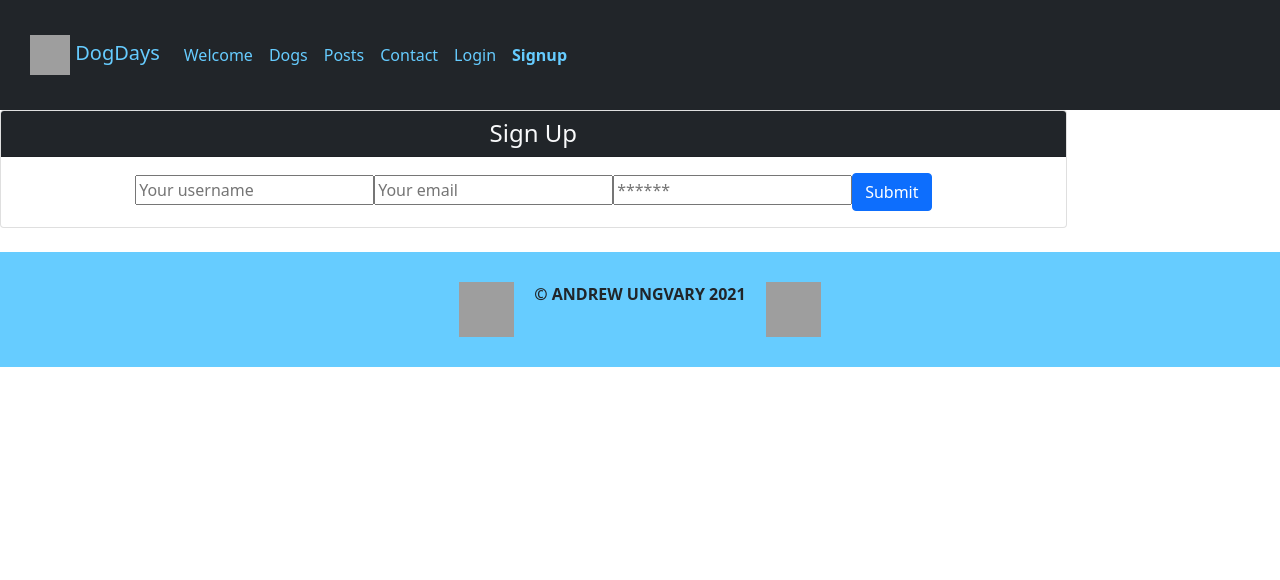
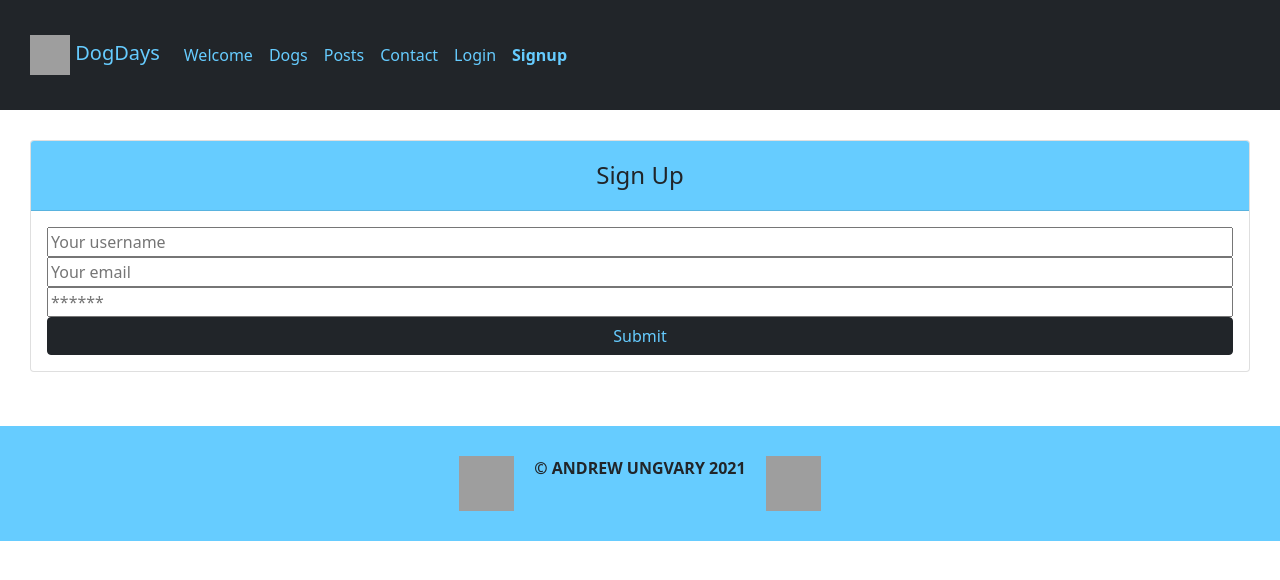
Before and after one commit to aungy5/ecommerce-site, a React (Create React App) app in the folder client/: page /signup in a window 1280 px wide. Shown: the top 580 px of the page. Built offline with nearby package versions, Linux system fonts and the light colour scheme; grey boxes are pictures that could not be loaded.

Commit message:
updating login and signup pages

```diff
--- a/client/src/pages/Signup.js
+++ b/client/src/pages/Signup.js
@@ -5,6 +5,25 @@ import { useMutation } from '@apollo/client';
 import { ADD_USER } from '../utils/mutations';
 
 import Auth from '../utils/auth'
+
+const formStyle = {
+  display: 'flex',
+  flexDirection: 'column',
+  justifyContent: 'center'
+}
+
+const linkStyle = {
+  color: '#66ccff'
+}
+
+const titleStyle = {
+  backgroundColor: "#66ccff",
+  padding: "20px",
+}
+
+const divStyle = {
+  padding: '30px'
+}
 
 const Signup = () => {
     const [formState, setFormState] = useState({
@@ -40,9 +59,9 @@ const Signup = () => {
 
     return (
       <main className="flex-row justify-center mb-4">
-        <div className="col-12 col-lg-10">
+        <div className="col-12" style={divStyle}>
           <div className="card">
-            <h4 className="card-header bg-dark text-light p-2">Sign Up</h4>
+            <h4 className="card-header" style={titleStyle}>Sign Up</h4>
             <div className="card-body">
               {data ? (
                 <p>
@@ -50,7 +69,7 @@ const Signup = () => {
                   <Link to="/">back to the homepage.</Link>
                 </p>
               ) : (
-                <form onSubmit={handleFormSubmit}>
+                <form onSubmit={handleFormSubmit} style={formStyle}>
                   <input
                     className="form-input"
                     placeholder="Your username"
@@ -76,8 +95,9 @@ const Signup = () => {
                     onChange={handleChange}
                   />
                   <button
-                    className="btn btn-block btn-primary"
-                    style={{ cursor: 'pointer' }}
+                    className="btn btn-dark"
+                    // style={{ cursor: 'pointer' }}
+                    style={linkStyle}
                     type="submit"
                   >
                     Submit
--- a/client/src/pages/login.js
+++ b/client/src/pages/login.js
@@ -14,13 +14,20 @@ const linkStyle = {
     color: '#66ccff',
   }
 
-  const padding = {
-    padding: '10px'
-  }
-
   const errorStyle = {
     backgroundColor: 'black',
     color: '#66ccff'
+  }
+
+  const formStyle = {
+    display: 'flex',
+    flexDirection: 'column',
+    justifyContent: 'center',
+    padding: '20px'
+  }
+
+  const padding = {
+    padding: '10px'
   }
 
 const Login = (props) => {
@@ -59,7 +66,7 @@ const Login = (props) => {
   };
 
   return (
-    <div className="login" style={padding}>
+    <div className="login">
             <h1 style={titleStyle}>Login</h1>
             <br/>
             <Link to="/signup">
@@ -72,9 +79,10 @@ const Login = (props) => {
                 <Link to="/">back to the homepage.</Link>
               </p>
             ) : (
-              <form onSubmit={handleSubmit}>
+              <form onSubmit={handleSubmit} style={formStyle}>
                 <input
                   className="form-input"
+                  style={padding}
                   placeholder="Your email"
                   name="email"
                   type="email"
@@ -84,6 +92,7 @@ const Login = (props) => {
                 <input
                   className="form-input"
                   placeholder="******"
+                  style={padding}
                   name="password"
                   type="password"
                   value={formState.password}
```
